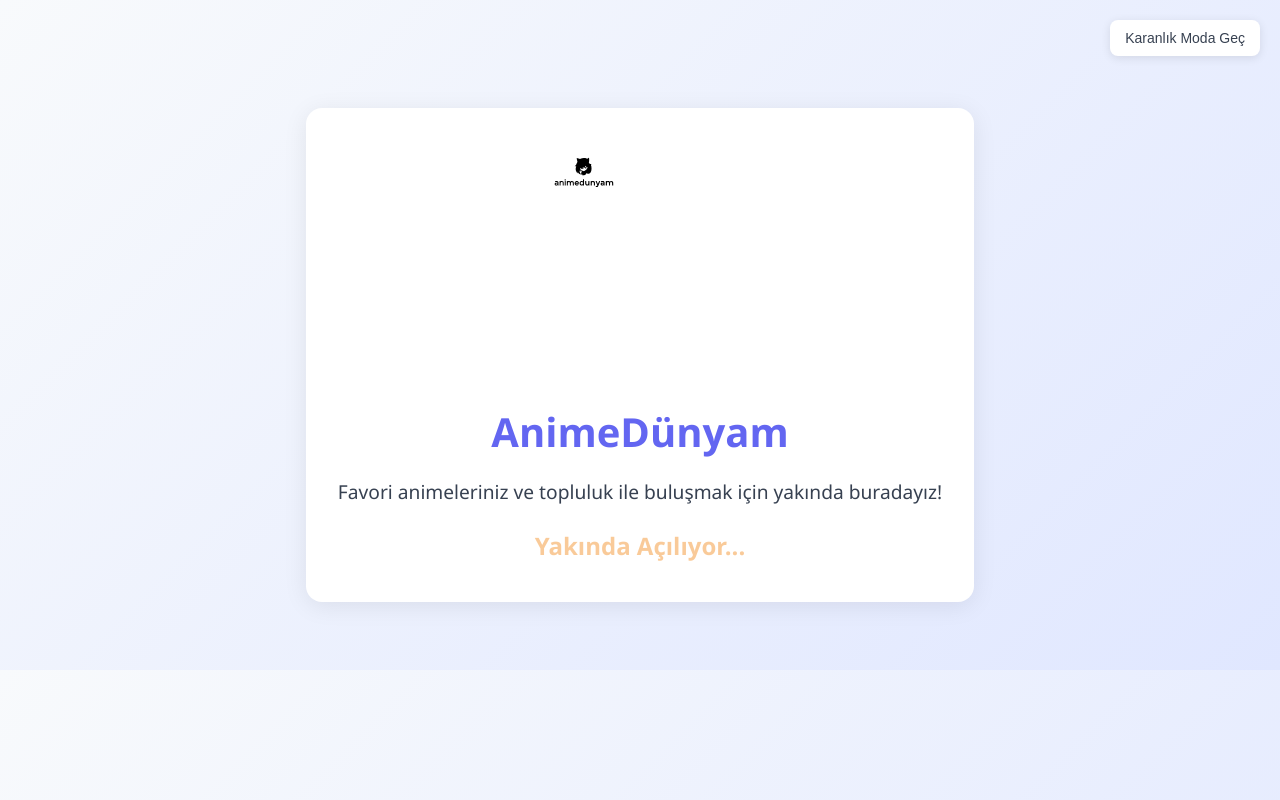
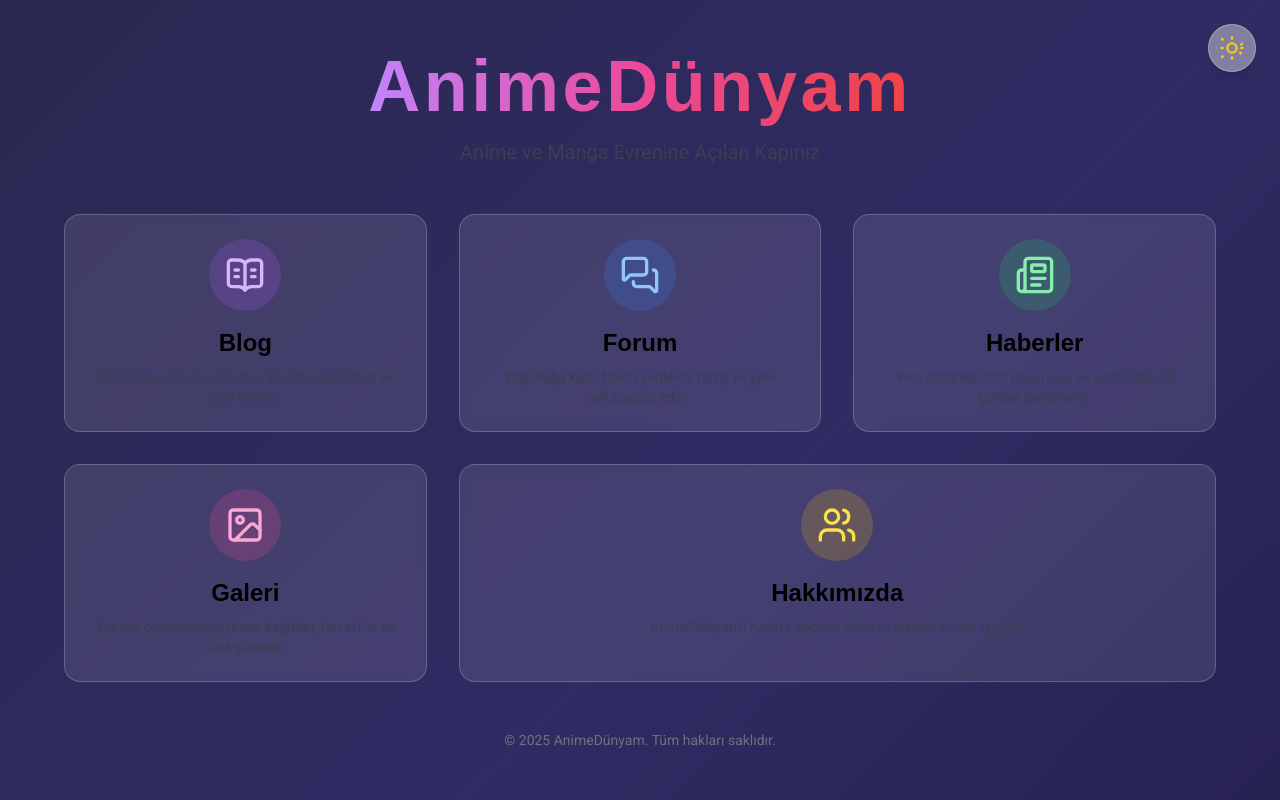
Before and after one commit to recregt/animedunyam, a plain HTML site: page index.html in a window 1280 px wide. Drawn offline with nearby package versions, Linux system fonts and the light colour scheme; a web font is replaced by a local one.

Commit message:
Update index.html

```diff
--- a/index.html
+++ b/index.html
@@ -3,158 +3,186 @@
 <head>
     <meta charset="UTF-8">
     <meta name="viewport" content="width=device-width, initial-scale=1.0">
-    <title>AnimeDünyam - Yakında Açılıyor!</title>
+    <title>AnimeDünyam - Türkiye'nin Anime Platformu</title>
+
+    <!-- Tailwind CSS -->
+    <script src="https://cdn.tailwindcss.com"></script>
+
+    <!-- Google Fonts -->
+    <link rel="preconnect" href="https://fonts.googleapis.com">
+    <link rel="preconnect" href="https://fonts.gstatic.com" crossorigin>
+    <link href="https://fonts.googleapis.com/css2?family=Mochiy+Pop+One&family=Roboto:wght@400;700&display=swap" rel="stylesheet">
+
+    <!-- Lucide Icons -->
+    <script src="https://unpkg.com/lucide@latest"></script>
+
     <style>
-        :root {
-            --background-start: #f8fafc;
-            --background-end: #e0e7ff;
-            --container-bg: #fff;
-            --main-color: #6366f1;
-            --text-color: #374151;
-            --soon-color: #f59e42;
+        /* Custom font-family */
+        body {
+            font-family: 'Roboto', sans-serif;
+        }
+        .font-anime {
+            font-family: 'Mochiy Pop One', sans-serif;
         }
 
-        body.dark-mode {
-            --background-start: #1a202c;
-            --background-end: #2d3748;
-            --container-bg: #2d3748;
-            --main-color: #818cf8;
-            --text-color: #e2e8f0;
-            --soon-color: #fbd38d;
+        /* Arka plan animasyonu */
+        .background-container {
+            position: fixed;
+            top: 0;
+            left: 0;
+            width: 100%;
+            height: 100%;
+            z-index: -1;
+            background: linear-gradient(-45deg, #0f0c29, #302b63, #24243e, #1a2a6c);
+            background-size: 400% 400%;
+            animation: gradientBG 20s ease infinite;
         }
 
-        body {
-            background: linear-gradient(135deg, var(--background-start), var(--background-end));
-            font-family: 'Segoe UI', Arial, sans-serif;
-            text-align: center;
-            padding: 60px 20px;
-            transition: background 0.5s ease;
+        @keyframes gradientBG {
+            0% { background-position: 0% 50%; }
+            50% { background-position: 100% 50%; }
+            100% { background-position: 0% 50%; }
         }
 
-        .container {
-            background: var(--container-bg);
-            border-radius: 16px;
-            box-shadow: 0 4px 24px rgba(0, 0, 0, 0.08);
-            display: inline-block;
-            padding: 40px 32px;
-            margin-top: 40px;
-            transition: background 0.5s ease, box-shadow 0.5s ease;
-            max-width: 90%;
+        /* Kartların hover efekti için geçiş */
+        .portal-card {
+            transition: transform 0.3s ease-in-out, box-shadow 0.3s ease-in-out;
         }
 
-        .logo {
-            max-width: 200px;
-            height: auto;
-            margin-bottom: 24px;
+        .portal-card:hover {
+            transform: translateY(-10px) scale(1.03);
+            box-shadow: 0 20px 25px -5px rgba(0, 0, 0, 0.3), 0 10px 10px -5px rgba(0, 0, 0, 0.1);
         }
 
-        h1 {
-            color: var(--main-color);
-            font-size: 2.5em;
-            margin-bottom: 16px;
-            transition: color 0.5s ease;
-        }
-
-        p {
-            color: var(--text-color);
-            font-size: 1.2em;
-            margin-bottom: 24px;
-            transition: color 0.5s ease;
-        }
-
-        .soon {
-            font-size: 1.5em;
-            color: var(--soon-color);
-            font-weight: bold;
-            animation: pulse 1.5s infinite;
-        }
-
-        @keyframes pulse {
-            0% { opacity: 1; }
-            50% { opacity: 0.5; }
-            100% { opacity: 1; }
-        }
-
-        .theme-toggle-btn {
-            position: absolute;
-            top: 20px;
-            right: 20px;
-            padding: 10px 15px;
-            border: none;
-            border-radius: 8px;
-            background-color: var(--container-bg);
-            color: var(--text-color);
-            cursor: pointer;
-            font-size: 14px;
-            box-shadow: 0 2px 10px rgba(0, 0, 0, 0.1);
-            transition: background-color 0.5s, color 0.5s, transform 0.2s;
-        }
-
-        .theme-toggle-btn:hover {
-            transform: translateY(-2px);
-            box-shadow: 0 4px 12px rgba(0, 0, 0, 0.15);
-        }
-
-        @media (max-width: 768px) {
-            body {
-                padding: 40px 10px;
-            }
-            .container {
-                padding: 30px 20px;
-            }
-            .logo {
-                max-width: 150px;
-            }
-            h1 {
-                font-size: 2em;
-            }
-            p {
-                font-size: 1em;
-            }
+        /* İçeriklerin üstündeki yarı saydam katman */
+        .content-overlay {
+            position: relative;
+            z-index: 1;
         }
     </style>
 </head>
-<body>
+<body class="text-white overflow-x-hidden transition-colors duration-300 bg-[#e3ecfa] dark:bg-[#181c2a]">
 
-    <button id="theme-toggle-btn" class="theme-toggle-btn">Karanlık Moda Geç</button>
+    <!-- Dark/Light Mode Toggle Button -->
+    <button id="theme-toggle" class="absolute top-6 right-6 z-10 w-12 h-12 flex items-center justify-center rounded-full bg-white/40 dark:bg-black/40 shadow-lg backdrop-blur-md border border-white/30 dark:border-black/30 transition-colors duration-300" aria-label="Tema Değiştir">
+        <svg id="theme-toggle-light-icon" class="w-7 h-7 text-yellow-400 dark:hidden" fill="none" stroke="currentColor" stroke-width="2" viewBox="0 0 24 24"><path stroke-linecap="round" stroke-linejoin="round" d="M12 3v1m0 16v1m8.66-12.66l-.71.71M4.05 19.07l-.71.71M21 12h-1M4 12H3m16.66 4.66l-.71-.71M4.05 4.93l-.71-.71M16 12a4 4 0 11-8 0 4 4 0 018 0z"/></svg>
+        <svg id="theme-toggle-dark-icon" class="w-7 h-7 text-gray-800 hidden dark:inline" fill="none" stroke="currentColor" stroke-width="2" viewBox="0 0 24 24"><path stroke-linecap="round" stroke-linejoin="round" d="M21 12.79A9 9 0 1111.21 3a7 7 0 109.79 9.79z"/></svg>
+    </button>
 
-    <div class="container">
-        <img id="logo" class="logo" src="img/logo_black.svg" alt="AnimeDünyam Logosu">
+    <!-- Hareketli Arka Plan -->
+    <div class="background-container"></div>
 
-        <h1>AnimeDünyam</h1>
-        <p>Favori animeleriniz ve topluluk ile buluşmak için yakında buradayız!</p>
-        <div class="soon">Yakında Açılıyor...</div>
+    <!-- Ana İçerik -->
+    <div class="content-overlay min-h-screen flex flex-col items-center justify-center p-4 sm:p-6 lg:p-8">
+
+        <header class="text-center mb-12">
+            <h1 class="font-anime text-5xl md:text-7xl font-bold tracking-wider text-shadow-lg">
+                <span class="bg-clip-text text-transparent bg-gradient-to-r from-purple-400 via-pink-500 to-red-500 dark:from-yellow-400 dark:via-pink-400 dark:to-blue-400">
+                    AnimeDünyam
+                </span>
+            </h1>
+            <p class="mt-4 text-lg md:text-xl text-gray-700 dark:text-gray-300">Anime ve Manga Evrenine Açılan Kapınız</p>
+        </header>
+
+        <!-- Portal Navigasyon Kartları -->
+        <main class="w-full max-w-6xl">
+            <div class="grid grid-cols-1 sm:grid-cols-2 lg:grid-cols-3 gap-6 md:gap-8">
+
+                <!-- Blog Kartı -->
+                <a href="https://blog.animedunyam.com" target="_blank" class="portal-card group backdrop-blur-sm bg-white/10 dark:bg-black/30 p-6 rounded-2xl border border-white/20 dark:border-black/30 flex flex-col items-center text-center">
+                    <div class="bg-purple-500/20 dark:bg-purple-900/30 p-4 rounded-full mb-4">
+                        <i data-lucide="book-open-text" class="w-10 h-10 text-purple-300 dark:text-purple-200"></i>
+                    </div>
+                    <h2 class="font-anime text-2xl font-semibold text-black dark:text-white mb-2">Blog</h2>
+                    <p class="text-gray-700 dark:text-gray-300 text-sm">Derinlemesine incelemeler, karakter analizleri ve özel listeler.</p>
+                </a>
+
+                <!-- Forum Kartı -->
+                <a href="https://forum.animedunyam.com" target="_blank" class="portal-card group backdrop-blur-sm bg-white/10 dark:bg-black/30 p-6 rounded-2xl border border-white/20 dark:border-black/30 flex flex-col items-center text-center">
+                    <div class="bg-blue-500/20 dark:bg-blue-900/30 p-4 rounded-full mb-4">
+                        <i data-lucide="messages-square" class="w-10 h-10 text-blue-300 dark:text-blue-200"></i>
+                    </div>
+                    <h2 class="font-anime text-2xl font-semibold text-black dark:text-white mb-2">Forum</h2>
+                    <p class="text-gray-700 dark:text-gray-300 text-sm">Topluluğa katıl, favori serilerini tartış ve yeni arkadaşlar edin.</p>
+                </a>
+
+                <!-- Haberler Kartı -->
+                <a href="https://haberler.animedunyam.com" target="_blank" class="portal-card group backdrop-blur-sm bg-white/10 dark:bg-black/30 p-6 rounded-2xl border border-white/20 dark:border-black/30 flex flex-col items-center text-center">
+                    <div class="bg-green-500/20 dark:bg-green-900/30 p-4 rounded-full mb-4">
+                        <i data-lucide="newspaper" class="w-10 h-10 text-green-300 dark:text-green-200"></i>
+                    </div>
+                    <h2 class="font-anime text-2xl font-semibold text-black dark:text-white mb-2">Haberler</h2>
+                    <p class="text-gray-700 dark:text-gray-300 text-sm">Yeni sezonlar, film duyuruları ve sektörden en güncel gelişmeler.</p>
+                </a>
+
+                <!-- Galeri Kartı -->
+                <a href="https://galeri.animedunyam.com" target="_blank" class="portal-card group backdrop-blur-sm bg-white/10 dark:bg-black/30 p-6 rounded-2xl border border-white/20 dark:border-black/30 flex flex-col items-center text-center sm:col-span-2 lg:col-span-1 lg:row-start-2">
+                    <div class="bg-pink-500/20 dark:bg-pink-900/30 p-4 rounded-full mb-4">
+                        <i data-lucide="image" class="w-10 h-10 text-pink-300 dark:text-pink-200"></i>
+                    </div>
+                    <h2 class="font-anime text-2xl font-semibold text-black dark:text-white mb-2">Galeri</h2>
+                    <p class="text-gray-700 dark:text-gray-300 text-sm">Yüksek çözünürlüklü duvar kağıtları, fan artlar ve özel çizimler.</p>
+                </a>
+
+                <!-- Hakkımızda Kartı -->
+                <a href="https://hakkimizda.animedunyam.com" target="_blank" class="portal-card group backdrop-blur-sm bg-white/10 dark:bg-black/30 p-6 rounded-2xl border border-white/20 dark:border-black/30 flex flex-col items-center text-center sm:col-span-2 lg:col-span-2 lg:row-start-2">
+                    <div class="bg-yellow-500/20 dark:bg-yellow-900/30 p-4 rounded-full mb-4">
+                        <i data-lucide="users" class="w-10 h-10 text-yellow-300 dark:text-yellow-200"></i>
+                    </div>
+                    <h2 class="font-anime text-2xl font-semibold text-black dark:text-white mb-2">Hakkımızda</h2>
+                    <p class="text-gray-700 dark:text-gray-300 text-sm">AnimeDünyam'ı hayata geçiren ekibi ve vizyonumuzu tanıyın.</p>
+                </a>
+
+            </div>
+        </main>
+
+        <footer class="mt-12 text-center text-gray-500 dark:text-gray-400 text-sm">
+            <p>&copy; 2025 AnimeDünyam. Tüm hakları saklıdır.</p>
+        </footer>
     </div>
 
     <script>
-        const themeButton = document.getElementById('theme-toggle-btn');
-        const body = document.body;
-        const logo = document.getElementById('logo');
-        const isDarkMode = localStorage.getItem('dark-mode') === 'true';
+        // Lucide ikonlarını etkinleştir
+        lucide.createIcons();
 
-        // Sayfa yüklendiğinde localStorage'dan tema bilgisini oku
-        if (isDarkMode) {
-            body.classList.add('dark-mode');
-            logo.src = 'img/logo_white.svg';
-            themeButton.textContent = 'Aydınlık Moda Geç';
+        // Tema geçişi
+        const themeToggle = document.getElementById('theme-toggle');
+        const html = document.documentElement;
+        const lightIcon = document.getElementById('theme-toggle-light-icon');
+        const darkIcon = document.getElementById('theme-toggle-dark-icon');
+
+        // Tema durumu kontrolü
+        function setTheme(mode) {
+            if (mode === 'dark') {
+                html.classList.add('dark');
+                localStorage.setItem('theme', 'dark');
+                lightIcon.classList.add('hidden');
+                darkIcon.classList.remove('hidden');
+            } else {
+                html.classList.remove('dark');
+                localStorage.setItem('theme', 'light');
+                darkIcon.classList.add('hidden');
+                lightIcon.classList.remove('hidden');
+            }
         }
 
-        themeButton.addEventListener('click', () => {
-            body.classList.toggle('dark-mode');
-            const isNowDarkMode = body.classList.contains('dark-mode');
+        // İlk yüklemede tema kontrolü
+        (function() {
+            const userTheme = localStorage.getItem('theme');
+            if (userTheme === 'dark' || (!userTheme && window.matchMedia('(prefers-color-scheme: dark)').matches)) {
+                setTheme('dark');
+            } else {
+                setTheme('light');
+            }
+        })();
 
-            if (isNowDarkMode) {
-                logo.src = 'img/logo_white.svg';
-                themeButton.textContent = 'Aydınlık Moda Geç';
+        themeToggle.addEventListener('click', () => {
+            if (html.classList.contains('dark')) {
+                setTheme('light');
             } else {
-                logo.src = 'img/logo_black.svg';
-                themeButton.textContent = 'Karanlık Moda Geç';
+                setTheme('dark');
             }
-
-            // Tema bilgisini localStorage'da sakla
-            localStorage.setItem('dark-mode', isNowDarkMode);
         });
     </script>
-
 </body>
 </html>
```
